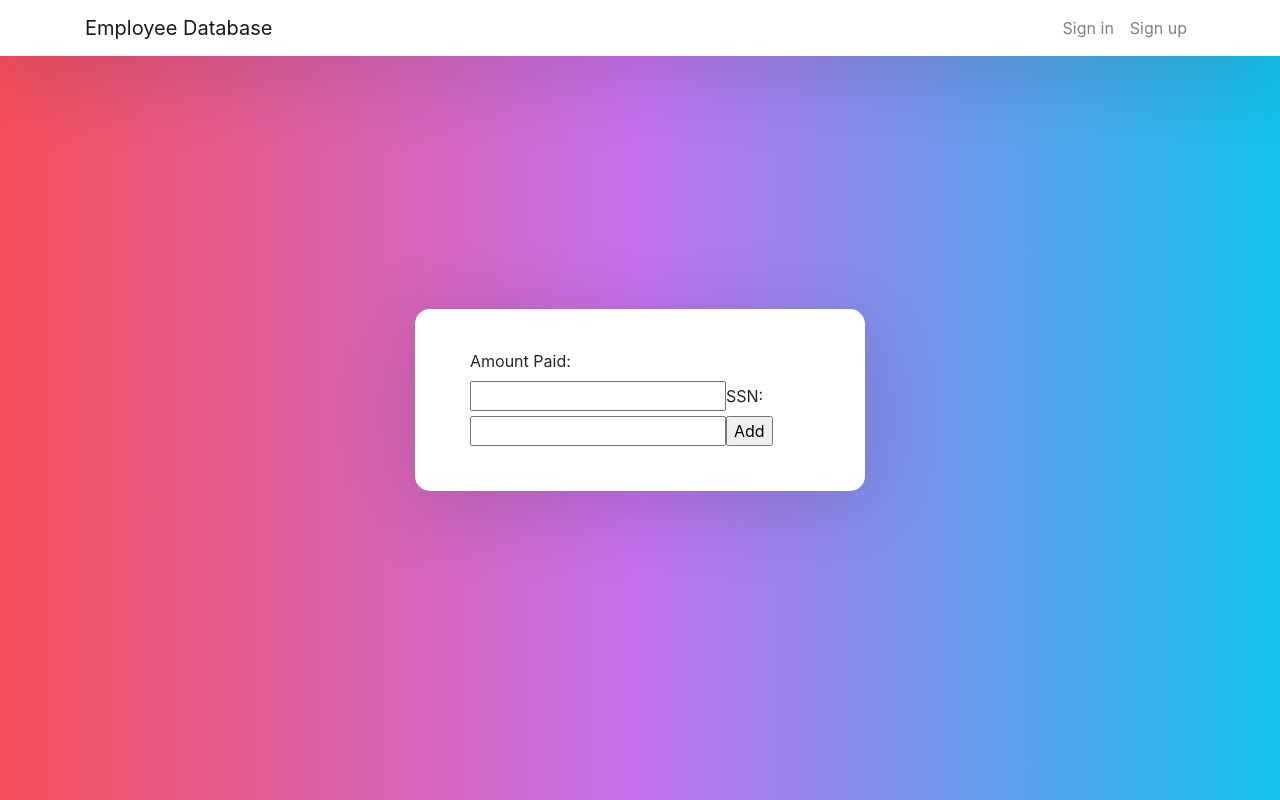
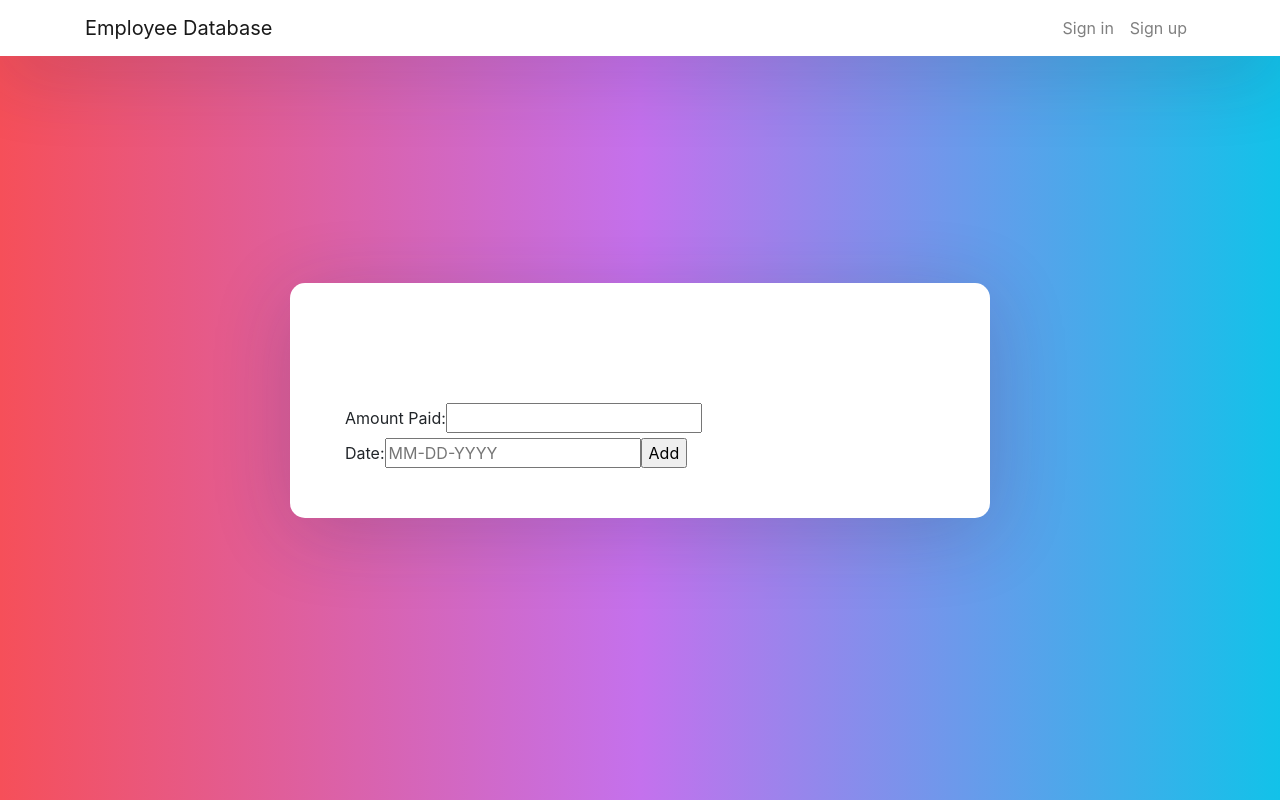
Before and after one commit to kaushikguha/projects_4_front_end, a React (Create React App) app: page /newpmt in a window 1280 px wide. Built offline with nearby package versions, Linux system fonts and the light colour scheme; no server answers.

Commit message:
Working routes but infinte componentDidMount loop

```diff
--- a/package.json
+++ b/package.json
@@ -9,6 +9,7 @@
     "bootstrap": "^4.6.0",
     "react": "^17.0.2",
     "react-bootstrap": "^1.6.0",
+    "react-bootstrap-table": "^4.3.1",
     "react-dom": "^17.0.2",
     "react-router-dom": "^5.2.0",
     "react-scripts": "4.0.3",
--- a/src/App.js
+++ b/src/App.js
@@ -2,13 +2,14 @@ import React, {Component} from 'react'
 import './App.css';
 import 'bootstrap/dist/css/bootstrap.min.css';
 import { BrowserRouter as Router, Switch, Route, Link, Redirect } from "react-router-dom";
-// import { useHistory } from "react-router-dom"
 import Login from "./components/Login";
 import SignUp from "./components/SignUp";
 import UserPmt from "./components/UserPmt";
 import Home from "./components/Home";
 import Logout from "./components/Logout";
 import NewPmt from "./components/NewPmt";
+import LoginError from "./components/LoginError";
+import RegistrationError from "./components/RegistrationError";
 
 console.log (process.env.NODE_ENV)
 let baseUrl=""
@@ -34,6 +35,27 @@ class App extends Component{
     }
   }
 
+  appLogin=()=>{
+    const url= baseUrl+ '/users/userloggedin'
+    fetch (url, {
+      credentials: 'include'
+    })
+    .then(res=>{
+      console.log(res)
+      if(res.status===200){
+        res.json()
+        .then(json=>{
+          this.setState({
+          userLoggedIn: true,
+          currentUser: json,
+        })
+    })
+  }else {
+        return []
+      }
+    })
+  }
+
   getPmt=()=>{
     const url = baseUrl + '/pmt/'
     console.log(url)
@@ -55,6 +77,89 @@ class App extends Component{
       })
     })
   }
+
+  deletePmt = async (id) => {
+    const url = baseUrl + '/pmt/' + id
+    try{
+      const response = await fetch( url, {
+        method: 'DELETE',
+        credentials: "include"
+      })
+      if (response.status===200){
+        const findIndex = this.state.pmt.findIndex(pmt => pmt.id === id)
+        const copyPmt = [...this.state.pmt]
+        copyPmt.splice(findIndex, 1)
+        this.setState({
+          pmt: copyPmt
+        })
+      }
+    }
+    catch(err){
+      console.log('Error => ', err);
+    }
+  }
+
+  handleSubmit = async (e) => {
+    e.preventDefault()
+    console.log(this.state.pmtToEdit)
+    const url = baseUrl + '/pmt/' + this.state.pmtToEdit.id
+    console.log(url)
+    try{
+      const response = await fetch( url , {
+        method: 'PUT',
+        body: JSON.stringify({
+          amt_paid: e.target.amt_paid.value,
+          pmt_date: e.target.pmt_date.value
+        }),
+        headers: {
+          'Content-Type' : 'application/json'
+        },
+        credentials:"include"
+      })
+
+      if (response.status===200){
+        const updatedPmt = await response.json()
+        const findIndex = this.state.pmt.findIndex(pmt => pmt.id === updatedPmt.data.id)
+        const copyPmt = [...this.state.pmt]
+        copyPmt[findIndex] = updatedPmt.data
+        this.setState({
+          pmt: copyPmt,
+          modalOpen:false
+        })
+      }
+    }
+    catch(err){
+      console.log('Error => ', err);
+    }
+  }
+
+  addPmt = (newPmt) => {
+  const copyPmt = [...this.state.pmt.amt_paid]
+  const copyPmtDate= [...this.state.pmt.pmt_date]
+  copyPmt.push(newPmt.amt_paid)
+  copyPmtDate.push(newPmt.pmt_date)
+  this.setState({
+    amt_paid: copyPmt,
+    pmt_date:copyPmtDate
+  })
+  console.log(this.props.history)
+  }
+
+  handleChange = (e)=>{
+    this.setState({
+      [e.target.name]: e.target.value
+    })
+  }
+
+  showEditForm = (pmt)=>{
+    this.setState({
+      modalOpen:true,
+      amt_paid: pmt.amt_paid,
+      pmt_date: pmt.pmt_date,
+      pmtToEdit:pmt
+    })
+  }
+
 
   loggingUser= async (e) =>{
     // const history= useHistory()
@@ -78,14 +183,16 @@ class App extends Component{
       console.log('Body: ', response.body)
 
       if (response.status === 200) {
+        this.setState({userLoggedIn: true})
         this.props.history.push('/pmt')
         this.getPmt()
-        this.setState({userLoggedIn: true})
-
+      } else {
+      this.props.history.push('/loginerror')
     }
   }
     catch (err) {
       console.log('Error =>', err)
+
     }
   }
 
@@ -108,8 +215,10 @@ class App extends Component{
           'Content-Type': 'application/json'
         }
       })
-      if (response.status === 200) {
-        this.getPmt()
+      if (response.status === 201) {
+        this.props.history.push('/sign-in')
+      } else {
+        this.props.history.push('/registrationerror')
       }
     }
     catch(err){
@@ -117,125 +226,24 @@ class App extends Component{
     }
   }
 
-  deletePmt = async (id) => {
-    const url = baseUrl + '/pmt/' + id
-
-    try{
-      const response = await fetch( url, {
-        method: 'DELETE',
-        credentials: "include"
-      })
-
-      if (response.status===200){
-
-        const findIndex = this.state.pmt.findIndex(pmt => pmt.id === id)
-        const copyPmt = [...this.state.pmt]
-        copyPmt.splice(findIndex, 1)
-
-        this.setState({
-          pmt: copyPmt
-        })
-      }
-
-    }
-    catch(err){
-      console.log('Error => ', err);
-    }
-  }
-
-  handleSubmit = async (e) => {
-    e.preventDefault()
-      console.log(this.state.pmtToEdit)
-
-      const url = baseUrl + '/pmt/' + this.state.pmtToEdit.id
-      console.log(url)
-
-      try{
-
-        const response = await fetch( url , {
-          method: 'PUT',
-          body: JSON.stringify({
-
-            amt_paid: e.target.amt_paid.value,
-            ssn: e.target.ssn.value
-          }),
-          headers: {
-            'Content-Type' : 'application/json'
-          },
-          credentials:"include"
-        })
-
-        if (response.status===200){
-          const updatedPmt = await response.json()
-          const findIndex = this.state.pmt.findIndex(pmt => pmt.id === updatedPmt.data.id)
-          const copyPmt = [...this.state.pmt]
-          copyPmt[findIndex] = updatedPmt.data
-
-          this.setState({
-            pmt: copyPmt,
-            modalOpen:false
-          })
-        }
-      }
-      catch(err){
-        console.log('Error => ', err);
-      }
-
-    }
-
-  addPmt = (newPmt) => {
-  const copyPmt = [...this.state.pmt.amt_paid]
-  const copySSN= [...this.state.pmt.ssn.ssn]
-  copyPmt.push(newPmt.amt_paid)
-  copySSN.push(newPmt.ssn.ssn)
-  this.setState({
-    amt_paid: copyPmt,
-    ssn:copySSN
-  })
-}
-
-  handleChange = (e)=>{
-    this.setState({
-      [e.target.name]: e.target.value
-    })
-  }
-
-    showEditForm = (pmt)=>{
-      this.setState({
-        modalOpen:true,
-        amt_paid: pmt.amt_paid,
-        ssn: pmt.ssn,
-        pmtToEdit:pmt
-      })
-    }
-
   logout= async (e) =>{
     // const history= useHistory()
     console.log('logging User Out')
     // e.preventDefault()
-      const url = this.props.baseUrl + '/users/logout';
     let confLogout = window.confirm("Are you sure you want to sign out?");
 
     if (confLogout) {
-        const url = this.props.baseUrl + '/users/logout';
+      const url = baseUrl + '/users/logout';
 
       try {
         const response = await fetch( url, {
           method: 'GET',
-          headers: {
-            'Content-Type' : 'application/json'
-          },
+          credentials:"include"
         })
         console.log(response)
-
-
         if (response.status === 200) {
-          // this.props.history.push('/login')
-          // this.logout()
           this.setState({userLoggedIn: false})
-          console.log(this.props.history)
           this.props.history.push('/sign-in')
-
         }
       }
       catch (err) {
@@ -244,14 +252,9 @@ class App extends Component{
     }
   }
 
-componentDidMount(){
-  this.getPmt()
-}
-
   render(){
-    console.log(this.props)
+    console.log(this.state)
     return (
-
         <div className="App">
           <nav className="navbar navbar-expand-lg navbar-light fixed-top">
             <div className="container">
@@ -266,6 +269,9 @@ componentDidMount(){
                   <li className="nav-item">
                     <Link className="nav-link" to={"/newpmt"}>Create a Payment</Link>
                   </li>
+                  <li>
+                    <Link className="nav-link" to={"/pmt"}>All Payments</Link>
+                  </li>
                 </ul>
                 :
                 <ul className="navbar-nav ml-auto">
@@ -277,46 +283,54 @@ componentDidMount(){
                   </li>
                 </ul>
               }
-
               </div>
             </div>
           </nav>
-
           <div className="outer">
             <div className="inner">
               <Switch>
                 <Route exact path='/'> <Home/></Route>
-                <Route exact path='/newpmt'> <NewPmt/></Route>
-                <Route exact path='/logout' component= {()=> <Logout logout={this.logout}/>}/>
-                <Route exact path='/pmt' component={() => <UserPmt pmt={this.state.pmt} deletePmt={this.deletePmt} showEditForm={this.showEditForm} />}/>
+                <Route exact path='/loginerror'> <LoginError/></Route>
+                <Route exact path='/registrationerror'> <RegistrationError/></Route>
+                <Route exact path='/newpmt' component= {()=> <NewPmt baseUrl={baseUrl} appLogin={this.appLogin} addPmt={this.addPmt}/>}/>
+                <Route exact path='/logout' component= {()=> <Logout logout={this.logout} />}/>
+                <Route exact path='/pmt' component={() => <UserPmt pmt={this.state.pmt} getPmt={this.getPmt} deletePmt={this.deletePmt} showEditForm={this.showEditForm} appLogin={this.appLogin}/>}/>
                 <Route exact path='/sign-in' component= {()=> <Login loggingUser={this.loggingUser}/>}/>
-                <Route exact path='/register' component={() => <SignUp register={this.register} />}/>
-
+                <Route exact path='/register' component={() => <SignUp register={this.register}/>}/>
               </Switch>
-
+            </div>
 
               {this.state.modalOpen &&
-
+                <div>
                   <form onSubmit={this.handleSubmit}>
+                    <table>
+                      <tr>
+                        <td>
                           <label>Amount: </label>
-                <input name="amt_paid" value={this.state.amt_paid} onChange={this.handleChange}/> <br/>
-
-                <label>SSN: </label>
-                <input name="ssn" value={this.state.ssn.ssn} onChange={this.handleChange}/>
-
+                        </td>
+                        <td>
+                          <input name="amt_paid" value={this.state.amt_paid} onChange={this.handleChange}/>
+                        </td>
+                        <td>
+                          <label>Date: </label>
+                        </td>
+                        <td>
+                          <input name="pmt_date" value={this.state.pmt_date} onChange={this.handleChange}/>
+                        </td>
+                      </tr>
+                      <tr>
+                        <td>
                           <button>submit</button>
-
+                        </td>
+                      </tr>
+                    </table>
                   </form>
+                </div>
             }
-
           </div>
         </div>
-        </div>
-
     );
   }
 }
 
-
-
 export default App;
--- a/src/components/Login.js
+++ b/src/components/Login.js
@@ -3,7 +3,7 @@ export default function Login (props) {
   console.log(props)
 
     return (
-        <form onSubmit={props.loggingUser}>
+        <form id='login' onSubmit={props.loggingUser}>
             <h3>Log in</h3>
             <div className="form-group">
                 <label>Username</label>
@@ -23,9 +23,7 @@ export default function Login (props) {
             </div>
 
             <button type="submit" className="btn btn-dark btn-lg btn-block">Sign in</button>
-            <p className="forgot-password text-right">
-                Forgot <a href="#">password?</a>
-            </p>
+
         </form>
   );
 }
--- /dev/null
+++ b/src/components/LoginError.js
@@ -0,0 +1,10 @@
+import React from "react";
+export default function Home() {
+
+
+    return (
+            <div >
+                <h3>You failed to log in: UNAUTHORIZED</h3>
+            </div>
+  );
+}
--- a/src/components/Logout.js
+++ b/src/components/Logout.js
@@ -11,11 +11,11 @@ export default class Logout extends Component {
   }
 
 
-
   render () {
      return (
        <div className="container">
-         <Button variant="primary" onClick={() => this.props.logout()}>Sign Out</Button>
+        <h1> Thank you for using the app</h1>
+        <Button variant="primary" onClick={() => this.props.logout()}>Sign Out</Button>
       </div>
     );
    }
--- a/src/components/NewPmt.js
+++ b/src/components/NewPmt.js
@@ -6,42 +6,43 @@ export default class NewForm extends Component {
 
     this.state = {
       amt_paid: '',
-      ssn:''
+      pmt_date:''
     }
     this.handleChange = this.handleChange.bind(this)
     this.handleSubmit = this.handleSubmit.bind(this)
-
   }
 
   handleChange (e) {
     // console.log(event.target.value)
     this.setState({
-
       [e.target.name]: e.target.value
     })
   }
 
   handleSubmit (e) {
     e.preventDefault()
+    this.props.appLogin()
     console.log(this.props)
     // fetch
-    fetch(this.props.baseUrl + '/pmt', {
+    fetch('http://localhost:8002/api/v1/pmt/', {
       method: 'POST',
       body: JSON.stringify({
         amt_paid: e.target.amt_paid.value,
-        ssn: e.target.ssn.values
+        pmt_date: e.target.pmt_date.value
       }),
 
       headers: {
         'Content-Type': 'application/json'
-      }
+      },
+      credentials: 'include'
     }).then( res => {
+      console.log(res)
       return res.json()
     }).then( data => {
       this.props.addPmt(data)
       this.setState({
         amt_paid: '',
-        ssn:''
+        pmt_date:''
       })
     }).catch (error => console.error({'Error': error}))
   }
@@ -50,15 +51,19 @@ export default class NewForm extends Component {
   //https://developer.mozilla.org/en-US/docs/Web/API/HTMLLabelElement/htmlFor
   // read more in htmlFor
   render () {
-    console.log(this.state.name)
+    console.log(this.state)
     return (
-      <form onSubmit={ (evt) => this.handleSubmit(evt) }>
-        <label htmlFor="amt_paid">Amount Paid: </label>
-        <input type="text" id="amt_paid" name="amt_paid" onChange={ (evt) => this.handleChange(evt) } value={ this.state.amt_paid } />
-        <label htmlFor="amt_paid">SSN: </label>
-        <input type="text" id="ssn" name="ssn" onChange={ (evt) => this.handleChange(evt) } value={ this.state.ssn.ssn } />
-        <input type="submit" value="Add" />
-      </form>
+      <>
+        <div>
+          <form onSubmit={ (evt) => this.handleSubmit(evt) }>
+            <label htmlFor="amt_paid">Amount Paid: </label>
+            <input type="text" id="amt_paid" name="amt_paid" onChange={ (evt) => this.handleChange(evt) } value={ this.state.amt_paid } /> <br/>
+            <label htmlFor="pmt_date">Date: </label>
+            <input required pattern="^\d{2}-\d{2}-\d{4}$" type="text" id="pmt_date" name="pmt_date" placeholder="MM-DD-YYYY" onChange={ (evt) => this.handleChange(evt) } value={ this.state.pmt_date } />
+            <input type="submit" value="Add" />
+          </form>
+        </div>
+      </>
     )
   }
 }
--- /dev/null
+++ b/src/components/RegistrationError.js
@@ -0,0 +1,10 @@
+import React from "react";
+export default function Home() {
+
+
+    return (
+            <div >
+                <h3>User failed to register: User Already Exists</h3>
+            </div>
+  );
+}
--- a/src/components/SignUp.js
+++ b/src/components/SignUp.js
@@ -4,12 +4,12 @@ export default function SignUp(props){
 
       console.log(props)
         return (
-            <form onSubmit={props.register}>
+            <form id='signup' onSubmit={props.register}>
                 <h3>Register</h3>
 
                 <div className="form-group">
                     <label>Social Security Number</label>
-                    <input name='ssn' type="text" className="form-control" placeholder="SSN" />
+                    <input required pattern="^\d{3}-\d{2}-\d{4}$" name='ssn' type="text" className="form-control" placeholder="###-##-####" />
                 </div>
 
                 <div className="form-group">
--- a/src/components/UserPmt.js
+++ b/src/components/UserPmt.js
@@ -1,38 +1,45 @@
-import React from "react";
+import React, { Component } from 'react'
 // import {useTable} from 'react-table';
+import Table from 'react-bootstrap/Table';
+import Button from 'react-bootstrap/Button';
 
-export default function UserPmt (props) {
+export default class UserPmt extends Component {
+
+  componentDidMount() {
+    this.props.appLogin()
+    this.props.getPmt()
+  }
 
 // const UserPmt=(props)=>{
-  console.log(props)
-
+  // console.log(props)
+  render(){
     return (
 
-      <table>
+  <Table striped bordered hover>
         <thead>
           <tr>
             <th>payment ID</th>
             <th>Amt Paid</th>
-            <th>SSN</th>
+            <th>Date</th>
             <th>Email</th>
-            <th> ""</th>
-            <th> ""</th>
+            <th> </th>
+            <th> </th>
           </tr>
         </thead>
         <tbody>
-          {props.pmt.map(pmt => {
+          {this.props.pmt.map(pmt => {
 
             return (
               <tr>
                 <td> {pmt.id}</td>
                 <td> {pmt.amt_paid}</td>
-                <td> {pmt.ssn.ssn}</td>
+                <td> {pmt.pmt_date}</td>
                 <td> {pmt.ssn.email}</td>
                 <td >
-                  <button onClick={() => props.deletePmt(pmt.id)}>DELETE</button>
+                  <Button variant="danger" onClick={() => this.props.deletePmt(pmt.id)}>DELETE</Button>
                 </td>
                 <td >
-                  <button onClick={()=>props.showEditForm(pmt)}>EDIT</button>
+                  <Button variant="secondary" onClick={()=>this.props.showEditForm(pmt)}>EDIT</Button>
                 </td>
 
               </tr>
@@ -40,8 +47,9 @@ export default function UserPmt (props) {
             })
           }
         </tbody>
-      </table>
+      </Table>
     )
+  }
 }
 
 // export default UserPmt
--- a/src/index.css
+++ b/src/index.css
@@ -14,6 +14,16 @@ code {
 
 * {
   box-sizing: border-box;
+}
+
+form#login{
+  width: 95%;
+  padding: 40px 20px;
+}
+
+form#signup{
+  width: 95%;
+  padding: 200px 20px;
 }
 
 body {
@@ -45,19 +55,26 @@ body, html, .App, #root, .outer {
 }
 
 .inner {
-  width: 450px;
+  display: flex;
+  width: 700px;
   margin: auto;
   background: #ffffff;
   box-shadow: 0px 14px 80px rgba(34, 35, 58, 0.2);
-  padding: 40px 55px 45px 55px;
+  padding: 120px 55px 45px 55px;
   border-radius: 15px;
   transition: all .3s;
+
 }
+
+
 
 .outer .form-control:focus {
   border-color: #167bff;
   box-shadow: none;
+
 }
+
+
 
 .outer h3 {
   text-align: center;
```
Also changed, not shown: src/components/Update.js (deleted), 1 other file (tests, documents, lock files or other folders). Lines whose indentation alone changed are shown as unchanged.
